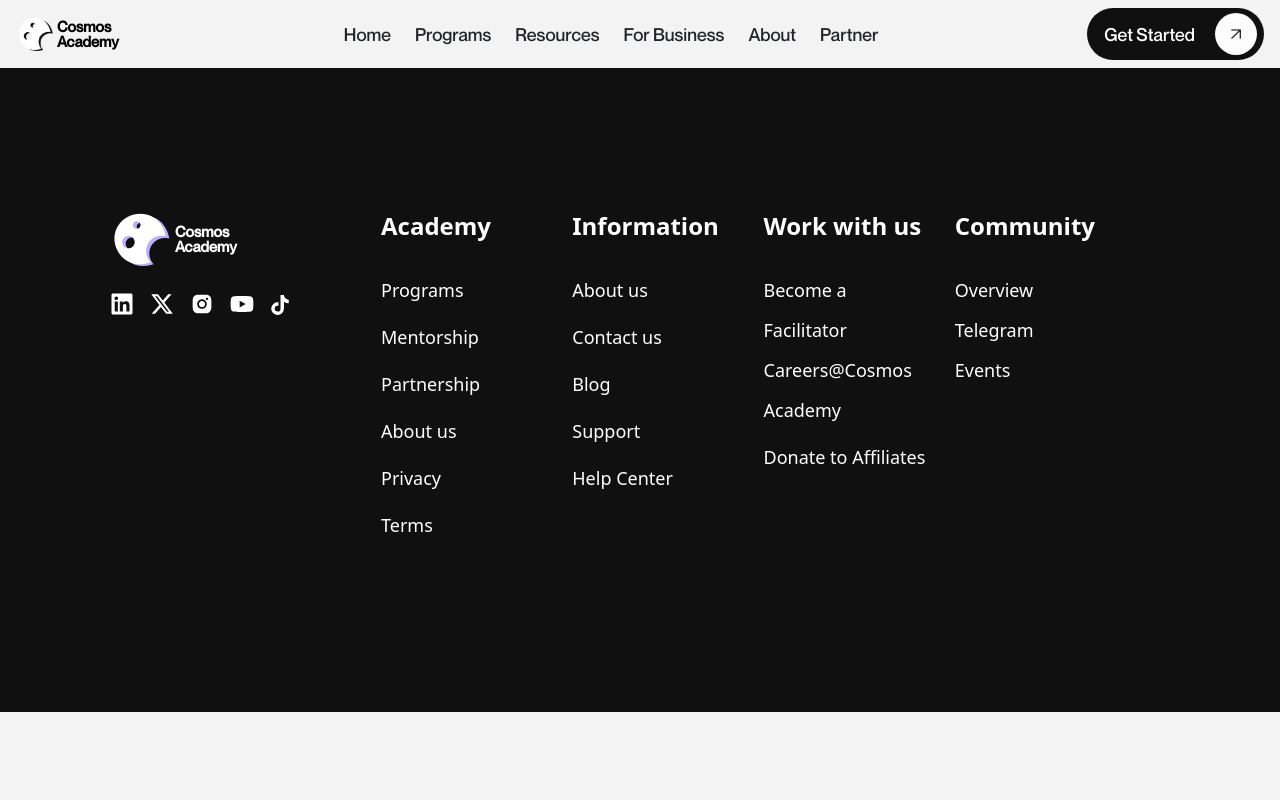
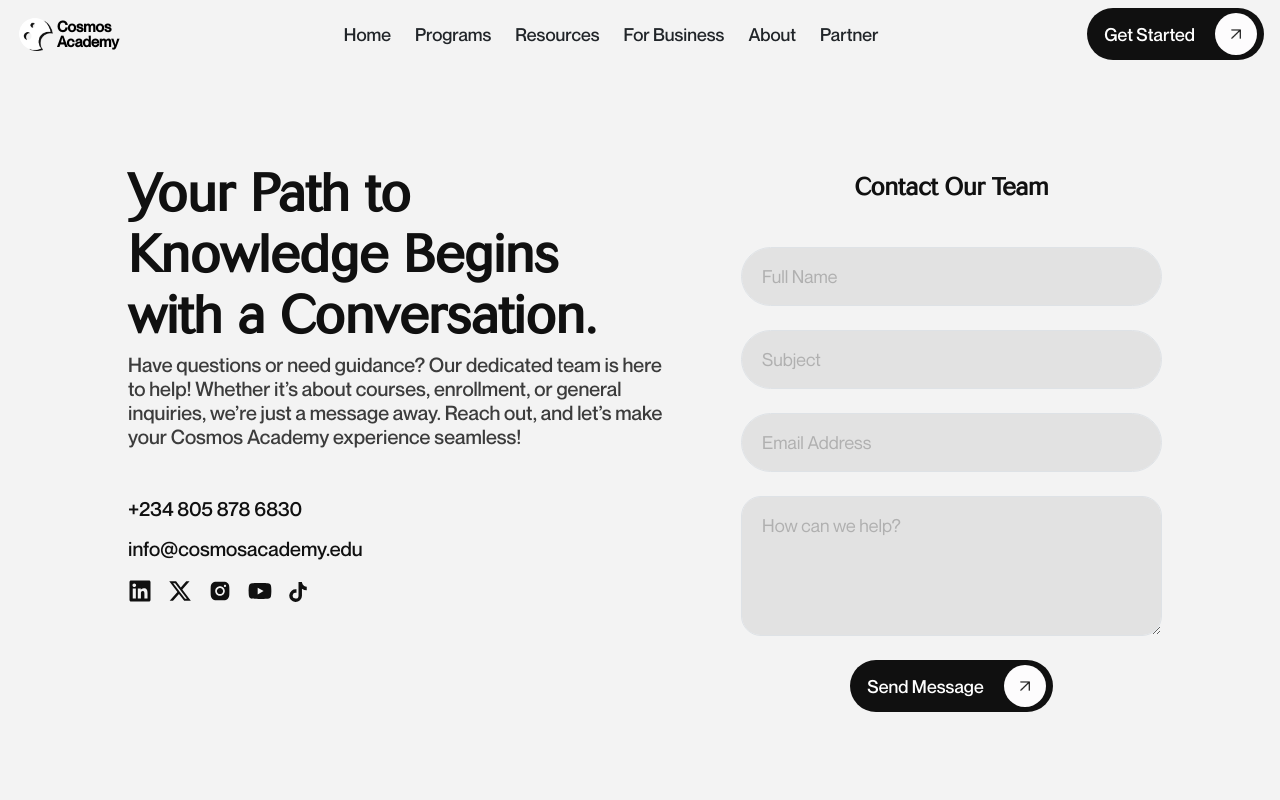
Before and after one commit to oemuraye/cosmos_academy, a React (Create React App) app: page /contact in a window 1280 px wide. Shown: the top 800 px of the page. Built offline with nearby package versions, Linux system fonts and the light colour scheme.

Commit message:
contact us page setup

```diff
--- a/src/App.js
+++ b/src/App.js
@@ -17,6 +17,7 @@ import FaqPage from './pages/Faq/Faq';
 import ScrollToTop from './utils/ScrollToTop';
 import Welcome from './pages/Welcome/Welcome';
 import Partner from './pages/Partner/Partner';
+import Contact from './pages/Contact/Contact';
 
 function App() {
   return (
@@ -49,6 +50,7 @@ function App() {
           <Route path="/faq" element={<FaqPage/>} />
           <Route path="/welcome" element={<Welcome/>} />
           <Route path="/partner" element={<Partner/>} />
+          <Route path="/contact" element={<Contact/>} />
         </Routes>
       </main>
       <Footer />
--- a/src/components/Common/ContactUsForm/ContactForm.js
+++ b/src/components/Common/ContactUsForm/ContactForm.js
@@ -2,7 +2,7 @@ import React, { useRef, useState } from "react";
 import exploreIcon from "../../../assets/icons/btn-Icon.png";
 import "./contactForm.css";
 
-const ContactForm = () => {
+const ContactForm = ({ contactPage = false }) => {
   const formRef = useRef(null);
   const [status, setStatus] = useState(null);
   const [formData, setFormData] = useState({
@@ -57,7 +57,7 @@ const ContactForm = () => {
   return (
     <section className="pageModal contactUs_section text-center">
       <h2>Contact Our Team</h2>
-      <p>Have questions? Reach out, and we'll help you!</p>
+      {!contactPage && <p>Have questions or need guidance? Our dedicated team is here to help! Whether it’s about courses, enrollment, or general inquiries, we’re just a message away. Reach out, and let’s make your Cosmos Academy experience seamless!</p>}
 
       <form onSubmit={handleSubmit} className="mt-5 d-flex flex-column gap-4">
         <div>
--- a/src/components/Footer/Footer.js
+++ b/src/components/Footer/Footer.js
@@ -53,7 +53,7 @@ const Footer = () => {
                             <ul className='col-6'>
                                 <li><h4 className='custom-neueFont_Bold'>Information</h4></li>
                                 <li><Link to='/about'>About us</Link></li>
-                                <li><Link to=''>Contact us</Link></li>
+                                <li><Link to='/contact'>Contact us</Link></li>
                                 <li><Link to='blog-post/:postID'>Blog</Link></li>
                                 <li><Link to=''>Support</Link></li>
                                 <li><Link to=''>Help Center</Link></li>
--- a/src/components/Footer/footer.css
+++ b/src/components/Footer/footer.css
@@ -35,11 +35,11 @@ footer .navbar-brand span {
 }
 
 
-footer .social-links a {
+.social-links a {
     transition: transform 0.7s ease-in-out;
     color: var(--white-color);
 }
-footer .social-links a:hover {
+.social-links a:hover {
     transform: scale(1.3);
 }
 
--- a/src/components/Header/Header.js
+++ b/src/components/Header/Header.js
@@ -99,7 +99,7 @@ const dropdownContent = {
             <h4>FAQ</h4>
             {/* <p>Product Design</p> */}
           </Link>
-          <Link to="/about" >
+          <Link to="/contact" >
             <h4>Contact Us</h4>
             {/* <p>Product Design</p> */}
           </Link>
--- a/src/index.css
+++ b/src/index.css
@@ -333,7 +333,7 @@ input::placeholder {
     line-height: 50px;
   }
   h2 {
-    font-size: 30px;
+    font-size: 30px !important;
     line-height: 40px;
   }
   h4 {
--- /dev/null
+++ b/src/pages/Contact/Contact.js
@@ -0,0 +1,50 @@
+import { Link } from 'react-router-dom';
+import { Helmet } from 'react-helmet-async';
+
+import { FaLinkedin } from "react-icons/fa";
+import { FaXTwitter } from "react-icons/fa6";
+import { AiFillInstagram } from "react-icons/ai";
+import { FaYoutube } from "react-icons/fa";
+import { FaTiktok } from "react-icons/fa";
+
+import './contact.css';
+import ContactForm from '../../components/Common/ContactUsForm/ContactForm';
+
+const Contact = () => {
+  return (
+    <>
+        <Helmet>
+            <title>Contact - Cosmos Academy</title>
+        </Helmet>
+        <main className='contact-page'>
+            <section className="section-width my-2 my-md-5">
+                <div className="row px-2">
+                    <div className="col-md-7 col-sm-12 my-3">
+                        <div className="section-heading">
+                            <h2>Your Path to Knowledge Begins with a Conversation.</h2>
+                            <p className='color-gray' style={{color: '#3C3C3C'}}>
+                                Have questions or need guidance? Our dedicated team is here to help!
+                                Whether it’s about courses, enrollment, or general inquiries,
+                                we’re just a message away. Reach out, and let’s make your Cosmos Academy experience seamless!
+                            </p>
+                            <p className='mt-5'>+234 805 878 6830</p>
+                            <p>info@cosmosacademy.edu</p>
+
+                            <section className="social-links d-flex align-items-center gap-3">
+                                <Link target='_blank' to=''><FaLinkedin size={24} color='#101010' /></Link>
+                                <Link target='_blank' to=''><FaXTwitter size={24} color='#101010' /></Link>
+                                <Link target='_blank' to=''><AiFillInstagram size={24} color='#101010' /></Link>
+                                <Link target='_blank' to=''><FaYoutube size={24} color='#101010' /></Link>
+                                <Link target='_blank' to=''><FaTiktok size={20} color='#101010' /></Link>
+                            </section>
+                        </div>
+                    </div>
+                    <div className="col-md-5 col-sm-12 my-5 my-md-4"><ContactForm contactPage={true} /></div>
+                </div>
+            </section>
+        </main>
+    </>
+  )
+}
+
+export default Contact
--- /dev/null
+++ b/src/pages/Contact/contact.css
@@ -0,0 +1,14 @@
+.contact-page .section-heading {
+    max-width: 559px;
+}
+.contact-page .section-heading h2 {
+    font-size: 52px;
+}
+.contact-page .section-heading p {
+    font-family: var(--font-neueMontreal);
+    line-height: normal;
+}
+/* .contact-page .section-heading p.color-gray {
+    font-family: var(--font-neueMontreal);
+    line-height: 100%;
+} */
```
